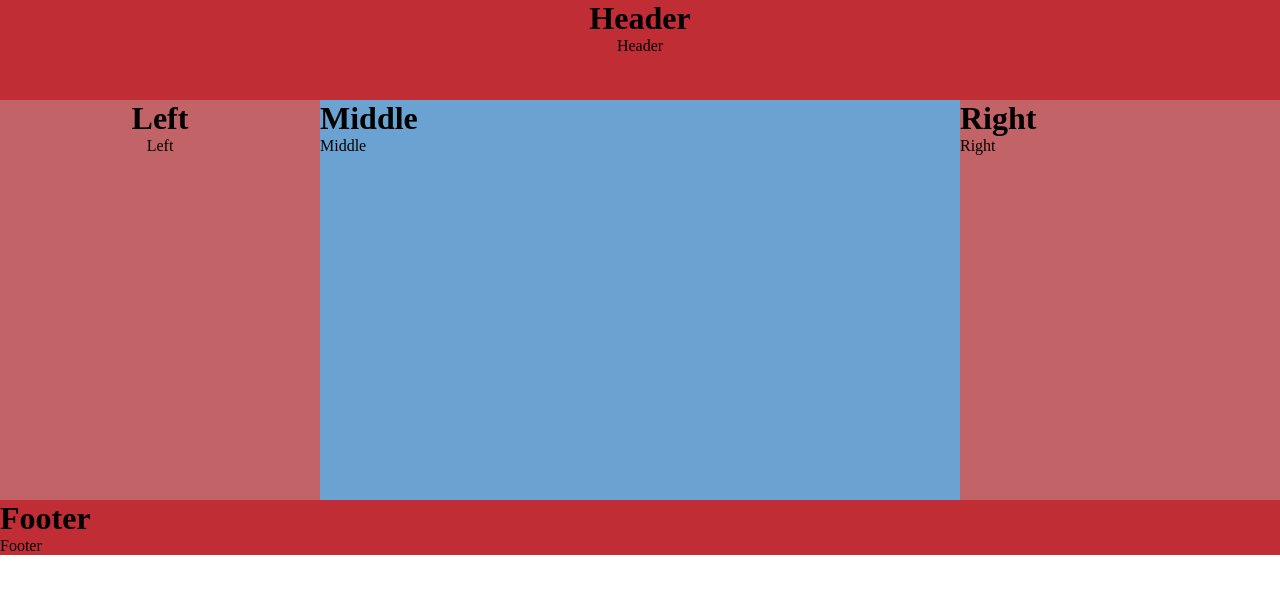
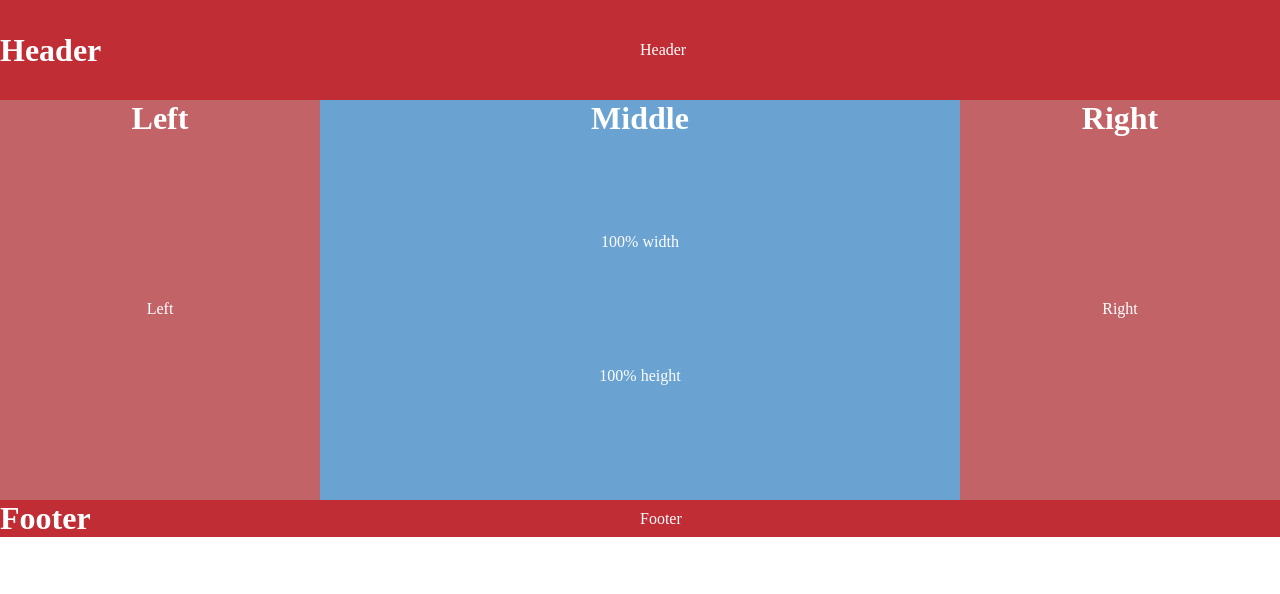
Before and after one commit to keamybams/Women-techster, a plain HTML site: page Week 3- layout/index.html in a window 1280 px wide. Drawn offline with Linux system fonts and the light colour scheme.

Commit message:
center please

```diff
--- a/Week 3- layout/index.html
+++ b/Week 3- layout/index.html
@@ -17,7 +17,8 @@
     </div>
     <div class="middle">
         <h1>Middle</h1>
-        <p>Middle</p>
+        <p>100% width</p>
+        <p>100% height</p>
     </div>
     <div class="right">
         <h1>Right</h1>
--- a/Week 3- layout/style.css
+++ b/Week 3- layout/style.css
@@ -7,24 +7,21 @@
 body {
     display: flex;
     flex-wrap: wrap;
-    justify-content: center;
+    color: white;
 }
 header {
     background-color: rgb(192, 45, 53);
     flex: 3 100%;
     height: 100px;
-    text-align: center;
-
+    display: flex;
+    justify-content: center;
+    align-items: center;
 }
 
 .left {
     background-color: rgb(194, 99, 103);
     flex: 1;
     height: 400px;
-    text-align: center;
-    place-items: center;
-    justify-content: center;
-    align-items: center;
 
 }
 
@@ -44,4 +41,17 @@ header {
 footer {
     background-color: rgb(192, 45, 53);
     flex: 1 100%;
+    display: flex;
+    justify-content: center;
+    align-items: center;
+
 }
+
+.left,
+.middle,
+.right {
+    display: flex;
+    justify-content: center;
+    align-items: center;
+    flex-direction: column;
+}
```
